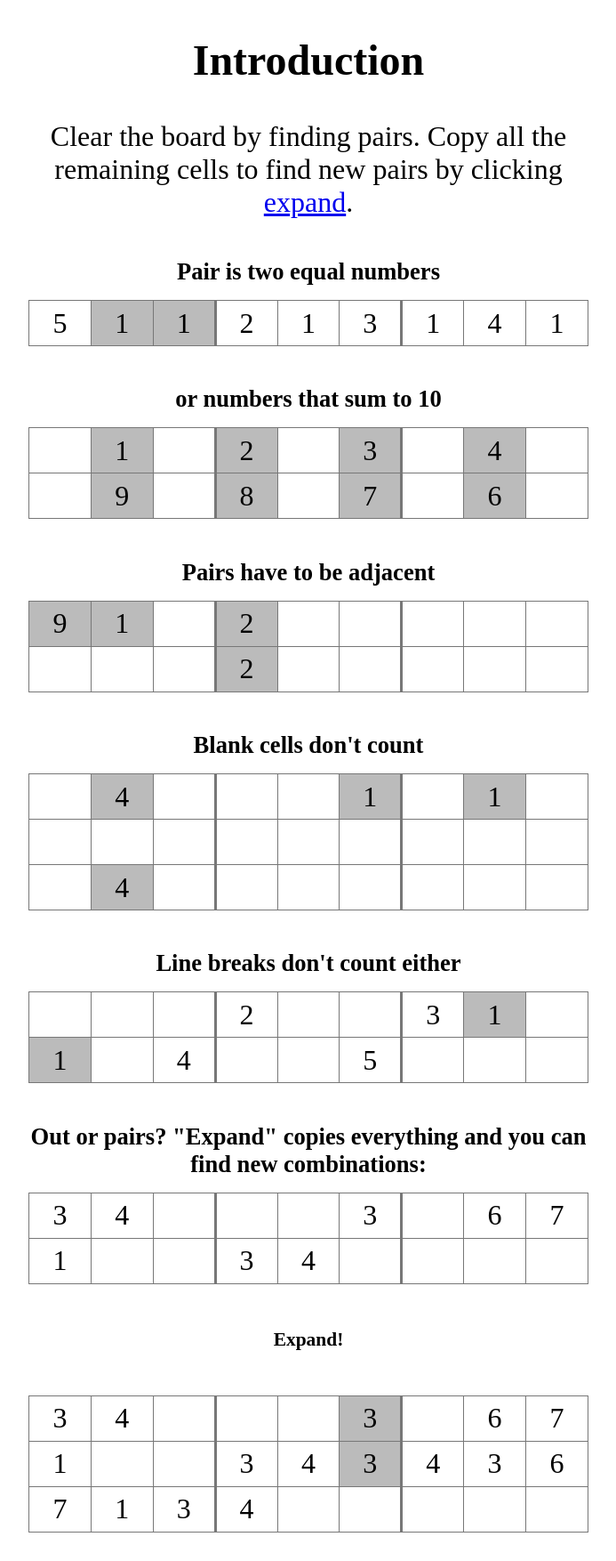
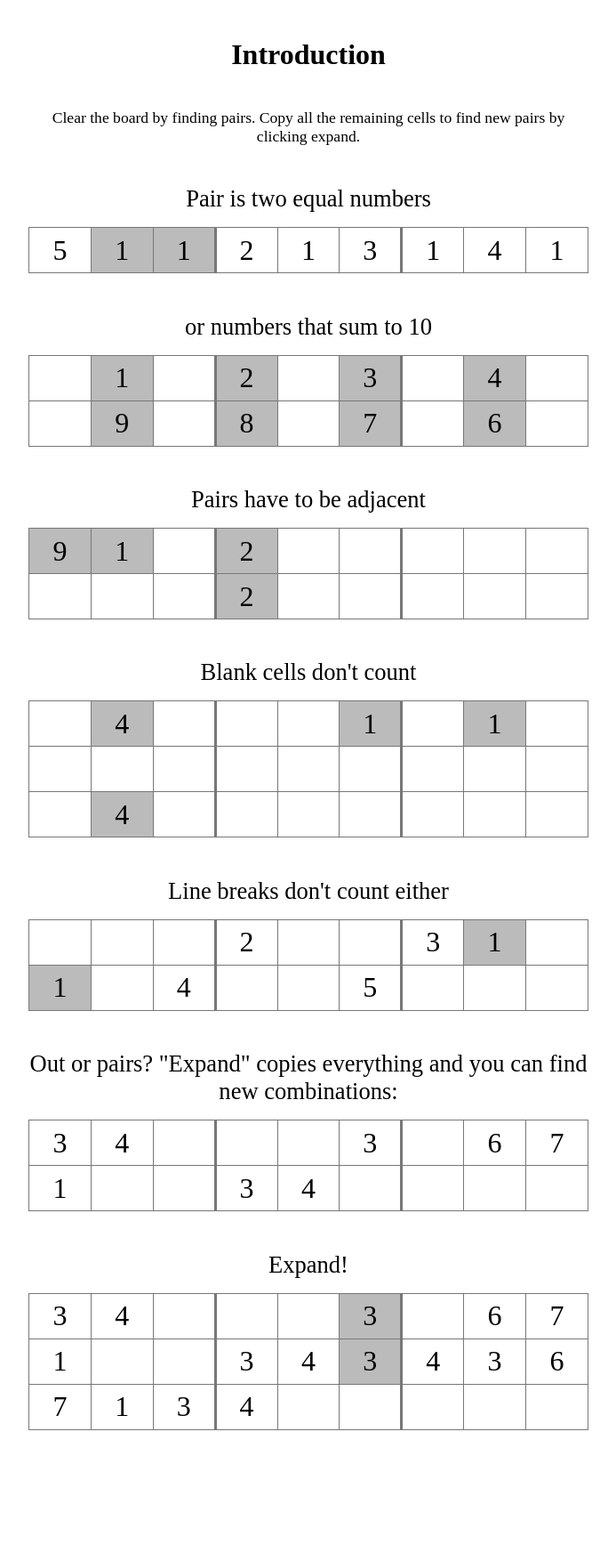
Before and after one commit to rahelest/numbrikas, a PHP site: page /guide.html in a window 1280 px wide. Shown: the whole page at 89% size, without its empty margins (293-986 px from the left). After the commit the page ends 1607 px from the top, so only its background shows below. Run offline with PHP 8.4, Linux system fonts and the light colour scheme.

Commit message:
Adjust guide style.

```diff
--- a/src/guide.html
+++ b/src/guide.html
@@ -10,11 +10,10 @@
 	</head>
 	<body data-ng-cloak>
 		<div class="main-wrapper align-center">
-			<h2>Introduction</h2>
-			<p>Clear the board by finding pairs. Copy all the remaining cells to find new pairs by clicking <a href="#expand">expand</a>.</p>
+			<h4>Introduction</h4>
+			<p>Clear the board by finding pairs. Copy all the remaining cells to find new pairs by clicking expand.</p>
 			<h5>Pair is two equal numbers</h5>
-			<table class="main-row">
-				<tbody>
+			<table>
 				<tr>
 					<td>5</td>
 					<td class="selected">1</td>
@@ -26,12 +25,10 @@
 					<td>4</td>
 					<td>1</td>
 				</tr>
-				</tbody>
 			</table>
 
 			<h5>or numbers that sum to 10</h5>
-			<table class="main-row">
-				<tbody>
+			<table>
 				<tr>
 					<td></td>
 					<td class="selected">1</td>
@@ -54,12 +51,10 @@
 					<td class="selected">6</td>
 					<td></td>
 				</tr>
-				</tbody>
 			</table>
 
 			<h5>Pairs have to be adjacent</h5>
-			<table class="main-row">
-				<tbody>
+			<table>
 				<tr>
 					<td class="selected">9</td>
 					<td class="selected">1</td>
@@ -82,12 +77,10 @@
 					<td></td>
 					<td></td>
 				</tr>
-				</tbody>
 			</table>
 
 			<h5>Blank cells don't count</h5>
-			<table class="main-row">
-				<tbody>
+			<table>
 				<tr>
 					<td></td>
 					<td class="selected">4</td>
@@ -121,12 +114,10 @@
 					<td></td>
 					<td></td>
 				</tr>
-				</tbody>
 			</table>
 
 			<h5>Line breaks don't count either</h5>
-			<table class="main-row">
-				<tbody>
+			<table>
 				<tr>
 					<td></td>
 					<td></td>
@@ -149,12 +140,10 @@
 					<td></td>
 					<td></td>
 				</tr>
-				</tbody>
 			</table>
 
 			<h5 id="expand">Out or pairs? "Expand" copies everything and you can find new combinations:</h5>
-			<table class="main-row">
-				<tbody>
+			<table>
 				<tr>
 					<td>3</td>
 					<td>4</td>
@@ -177,11 +166,9 @@
 					<td></td>
 					<td></td>
 				</tr>
-				</tbody>
 			</table>
-			<h6>Expand!</h6>
-			<table class="main-row">
-				<tbody>
+			<h5>Expand!</h5>
+			<table>
 				<tr>
 					<td>3</td>
 					<td>4</td>
@@ -215,7 +202,6 @@
 					<td></td>
 					<td></td>
 				</tr>
-				</tbody>
 			</table>
 		</div>
 
--- a/src/style.css
+++ b/src/style.css
@@ -60,7 +60,12 @@ button {
 	display: inline-block;
 }
 
+p {
+    font-size: 1.1rem;
+}
+
 h5 {
+    font-weight: normal;
     margin-bottom: 1rem;
 }
 
```
Lines whose indentation alone changed are shown as unchanged.
